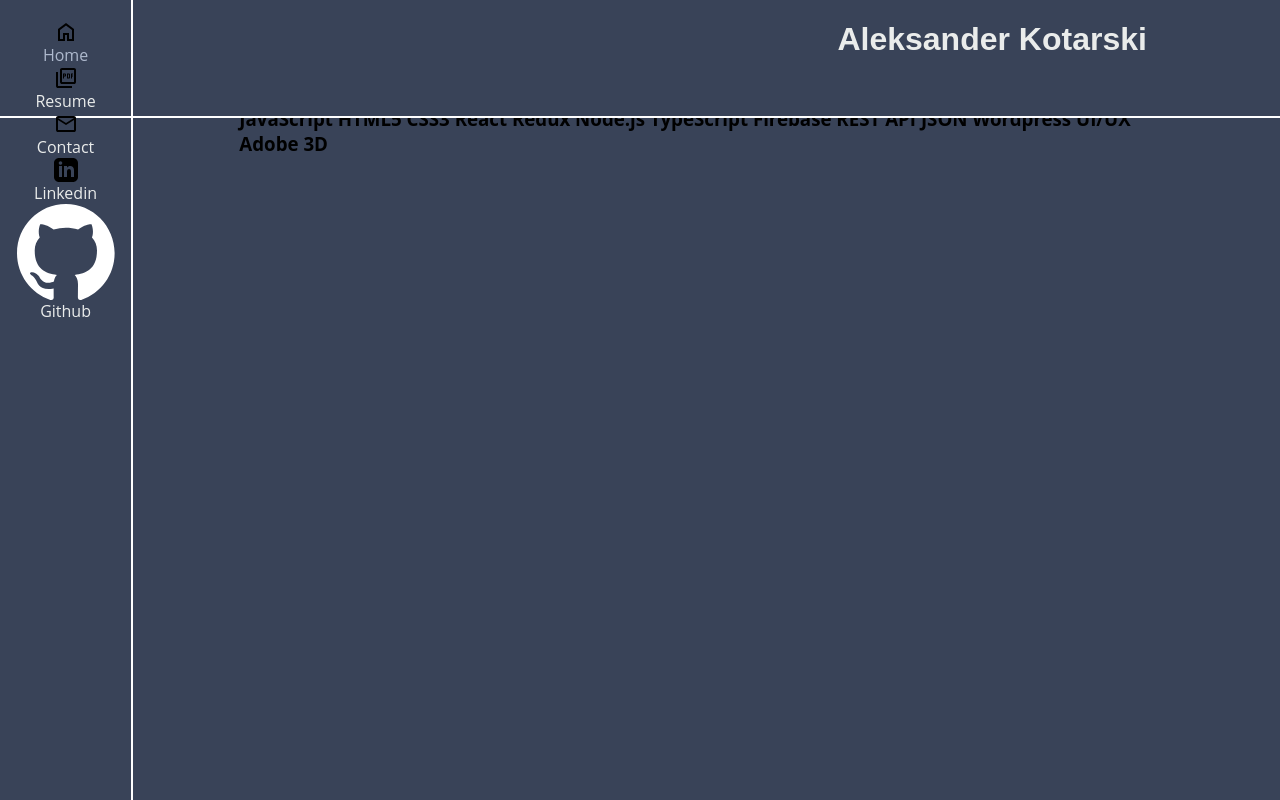
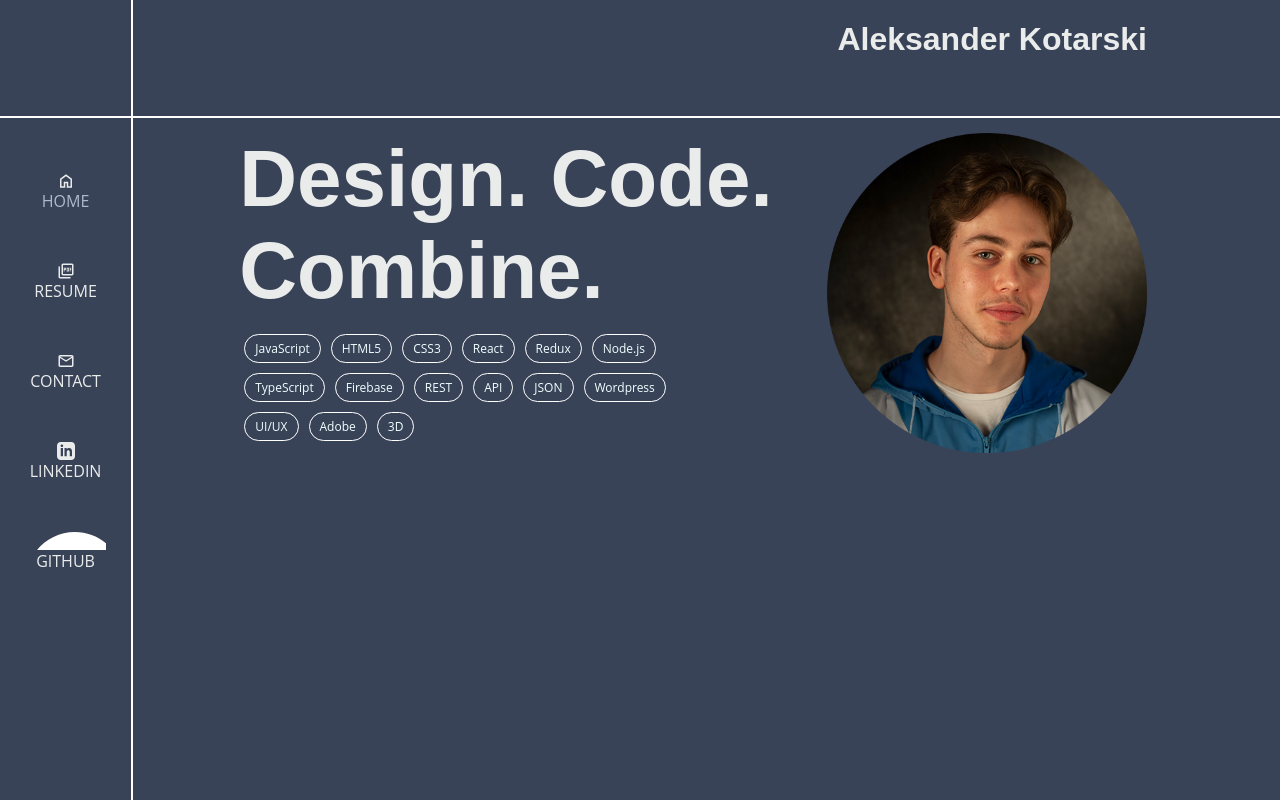
Before and after one commit to AleKotar/Portfolio, a React (Create React App) app: page / in a window 1280 px wide. Built offline with nearby package versions, Linux system fonts and the light colour scheme.

Commit message:
Changes across Home

```diff
--- a/src/App.css
+++ b/src/App.css
@@ -8,6 +8,10 @@
   font-family: 'Open Sans';
   src: url('./Components/Assets/OpenSans-Regular.ttf') format('ttf');
 }
+@font-face {
+  font-family: 'Raleway light';
+  src: url('./Components/Assets/Raleway-Light.ttf') format('ttf');
+}
 
 input,
 textarea {
--- a/src/Components/Header/index.css
+++ b/src/Components/Header/index.css
@@ -12,6 +12,6 @@
   display: flex;
   justify-content: flex-end;
   align-items: center;
-  font-family: 'Raleway', sans-serif;
+  font-family: 'Raleway light', sans-serif;
   color: #eaeceb;
 }
--- a/src/Components/Home/index.css
+++ b/src/Components/Home/index.css
@@ -1,4 +1,33 @@
-.container .home-page {
-  margin: 14.8% 10.4% 10.4% 10.4%;
+.container {
   display: flex;
+  justify-items: flex-start;
+  align-items: flex-start;
 }
+
+.text h2 {
+  margin: 0;
+  font-size: 80px;
+  font-family: 'Raleway light', sans-serif;
+  color: #eaeceb;
+}
+.tech-stack {
+  max-width: 80%;
+}
+.tech-stack h3 {
+  display: flex;
+  flex-wrap: wrap;
+  font-size: 12px;
+  color: azure;
+  font-family: 'Open Sans' 'sans-serif';
+  font-weight: 400;
+}
+.tech-word {
+  border: solid 1px white;
+  padding: 5px 10px;
+  border-radius: 15px;
+  margin: 5px 5px;
+}
+.img-photo {
+  max-width: 320px;
+  max-height: 320px;
+}
--- a/src/Components/Home/index.js
+++ b/src/Components/Home/index.js
@@ -1,5 +1,6 @@
 import React from 'react'
-import myPhoto from '../Assets/DSC_5587.jpg'
+import myPhoto from '../Assets/myPhoto.png'
+import './index.css'
 
 const Home = () => {
   return (
@@ -12,13 +13,26 @@ const Home = () => {
         </h2>
         <div className="tech-stack">
           <h3>
-            JavaScript HTML5 CSS3 React Redux Node.js TypeScript Firebase REST
-            API JSON Wordpress UI/UX Adobe 3D
+            <span className="tech-word">JavaScript</span>
+            <span className="tech-word">HTML5</span>
+            <span className="tech-word">CSS3</span>
+            <span className="tech-word">React</span>
+            <span className="tech-word">Redux</span>
+            <span className="tech-word">Node.js</span>
+            <span className="tech-word">TypeScript</span>
+            <span className="tech-word">Firebase</span>
+            <span className="tech-word">REST</span>
+            <span className="tech-word">API</span>
+            <span className="tech-word">JSON</span>
+            <span className="tech-word">Wordpress</span>
+            <span className="tech-word">UI/UX</span>
+            <span className="tech-word">Adobe</span>
+            <span className="tech-word">3D</span>
           </h3>
         </div>
-        <div className="personal-photo">
-          <myPhoto />
-        </div>
+      </div>
+      <div className="personal-photo">
+        <img src={myPhoto} alt="My Photo" className="img-photo" />
       </div>
     </div>
   )
--- a/src/Components/Layout/index.css
+++ b/src/Components/Layout/index.css
@@ -2,12 +2,13 @@
   margin-left: 10.4%;
   margin-right: 10.4%;
   padding-left: 8.3%;
+  margin-top: 10.4%;
   box-sizing: border-box;
 }
 
 .page h1 {
   font-family: 'Raleway', sans-serif;
-  font-weight: 500;
+
   color: #eaeceb;
   display: flex-end;
   align-items: center;
--- a/src/Components/Sidebar/index.css
+++ b/src/Components/Sidebar/index.css
@@ -8,25 +8,47 @@
   min-height: 500px;
   box-sizing: border-box;
   padding: 20px;
-  font-family: 'Open Sans' 'sans-serif';
+  font-family: 'Open Sans', sans-serif;
   font-size: 16px;
   color: #394358;
 }
 
-.nav-link {
-  text-decoration: none;
-  color: #eaeceb;
+.nav-bar nav {
+  display: flex;
+  flex-direction: column;
+  align-items: center;
+  justify-content: flex-start;
+  height: 100%;
 }
 
 .nav-bar nav a {
+  position: relative;
   display: flex;
   flex-direction: column;
   align-items: center;
   text-align: center;
   text-decoration: none;
   color: #eaeceb;
+  top: 20%;
+  margin-bottom: 50px;
 }
 
 .nav-bar nav a.active {
   color: #aeb9cd;
 }
+
+.nav-link {
+  width: 40px;
+  height: 40px;
+  fill: #eaeceb;
+  display: flex;
+  justify-content: center;
+  align-items: center;
+  text-decoration: none;
+  color: #eaeceb;
+}
+
+.nav-link svg {
+  width: 80px;
+  height: 80px;
+}
--- a/src/Components/Sidebar/index.js
+++ b/src/Components/Sidebar/index.js
@@ -1,5 +1,5 @@
 import './index.css'
-import { NavLink, Link } from 'react-router-dom'
+import { NavLink } from 'react-router-dom'
 import { ReactComponent as CV } from '../Assets/CV.svg'
 import { ReactComponent as Contact } from '../Assets/Contact.svg'
 import { ReactComponent as Linkedin } from '../Assets/LinkedIN.svg'
@@ -12,23 +12,23 @@ const Sidebar = () => {
       <nav>
         <NavLink exact to="/" className="nav-home nav-link">
           <Home alt="home icon" />
-          <span>Home</span>
+          <span>HOME</span>
         </NavLink>
         <NavLink exact to="/Resume" className="nav-cv nav-link">
           <CV alt="CV icon" />
-          <span>Resume</span>
+          <span>RESUME</span>
         </NavLink>
         <NavLink exact to="/Contact" className="nav-contact nav-link">
           <Contact alt="Contact icon" />
-          <span>Contact</span>
+          <span>CONTACT</span>
         </NavLink>
         <NavLink exact to="/Linkedin" className="nav-linkedin nav-link">
           <Linkedin alt="Linkedin icon" />
-          <span>Linkedin</span>
+          <span>LINKEDIN</span>
         </NavLink>
         <NavLink exact to="/Github" className="nav-github nav-link">
           <Github alt="Github icon" />
-          <span>Github</span>
+          <span>GITHUB</span>
         </NavLink>
       </nav>
     </div>
```
Also changed, not shown: src/Components/Assets/Raleway-Light.ttf (added), src/Components/Assets/myPhoto.png (added), src/Components/SidebarIcon/index.css (added), src/Components/SidebarIcon/index.js (renamed from src/Components/Sidebar Icons/index.js).
